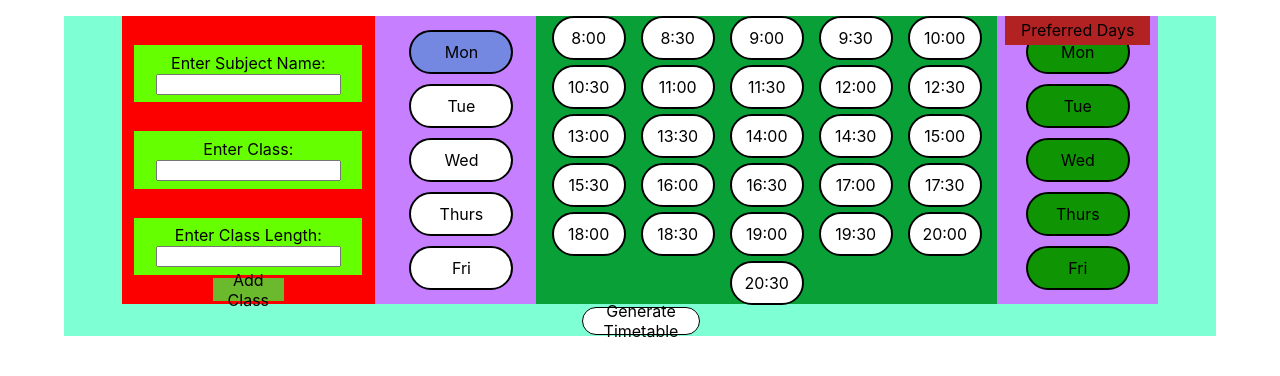
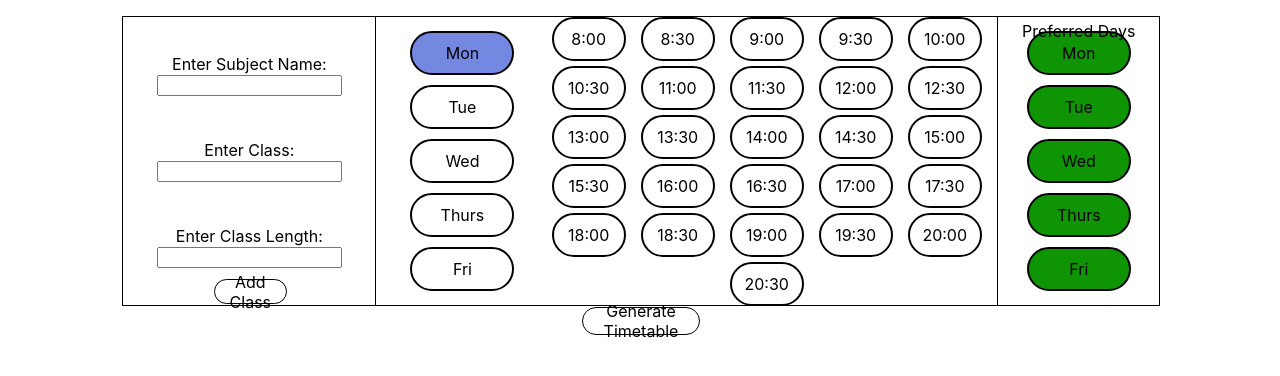
Before and after one commit to iamrorza/timetablevisual, a React (Create React App) app: page / in a window 1280 px wide. Shown: the top 376 px of the page. Built offline with nearby package versions, Linux system fonts and the light colour scheme.

Commit message:
Visual Updates

```diff
--- a/src/App.css
+++ b/src/App.css
@@ -8,8 +8,6 @@
   left:5%;
   top:2%;
   height:40%;
-
-  background-color: aquamarine;
 }
 .inputPanel{
   position:absolute;
@@ -17,7 +15,9 @@
   left:5%;
   top:0%;
   height:90%;
-  background-color: rgb(252, 0, 0);
+  border-style: solid none solid solid;
+  border-width: 1px;
+
 }
 .singularInput{
   position:absolute;
@@ -25,7 +25,7 @@
   left:5%;
 
   height:20%;
-  background-color: rgb(102, 255, 0);
+
 
 }
 .subjectInput{
@@ -44,18 +44,23 @@
   width:28%;
   left:36%;
   top:91%;
+  border-radius:50px;
+  border: 1px solid black;
 
-  background-color: rgb(107, 185, 44);
 }
-
+.submitButton:hover{
+  background-color: rgb(167, 167, 167);
+}
 .timePanel{
   position:absolute;
   width:40%;
   left:41%;
   top:0%;
   height:90%;
-  background-color: rgb(9, 160, 55);
 
+
+  border-style: solid solid solid none;
+  border-width:1px ;
   display: flex;
   flex-wrap: wrap;
   align-content: center;
@@ -94,7 +99,8 @@
   left:27%;
   top:0%;
   height:90%;
-  background-color: rgb(197, 127, 255);
+  border-style: solid none solid solid;
+  border-width: 1px;
 
   display: flex;
   flex-wrap:wrap;
@@ -111,7 +117,7 @@
   border: 2px black solid;
 }
 .dayButton:hover{
-  background-color: rgb(233, 233, 233);
+  background-color: rgb(167, 167, 167);
 }
 .dayButtonClicked:hover{
   background-color: rgb(73, 126, 206);
@@ -129,7 +135,7 @@
   height: 50%;
   left:5%;
   width:90%;
-  background-color: rgb(255, 35, 200);
+
 }
 .dayrow{
   position: absolute;
@@ -170,8 +176,8 @@
   left:81%;
   height:90%;
   width:14%;
+  border:1px solid black;
 
-  background-color: darkgreen;
 }
 .removeDayTitle{
   position:absolute;
@@ -179,7 +185,7 @@
   height:10%;
   width:90%;
   left:5%;
-  background-color: firebrick;
+
 }
 .removeDayButtonPanel{
   position:absolute;
@@ -187,7 +193,7 @@
   left:0%;
   top:0%;
   height:100%;
-  background-color: rgb(197, 127, 255);
+
 
   display: flex;
   flex-wrap:wrap;
@@ -228,5 +234,5 @@
   background-color: white;
 }
 .generateButton:hover{
-  background-color: rgb(216, 216, 216);
+  background-color: rgb(167, 167, 167);
 }
--- a/src/App.js
+++ b/src/App.js
@@ -31,9 +31,6 @@ function App() {
               setPreferredDays={setPrefferedDays}
               setClasses={setClasses}
               setGenerate={setGenerate} />
-
-        <Thing best={tt.bestResults} />
-
         <TimetableVisual results={tt.bestResults} />
       </div>
     );
```
